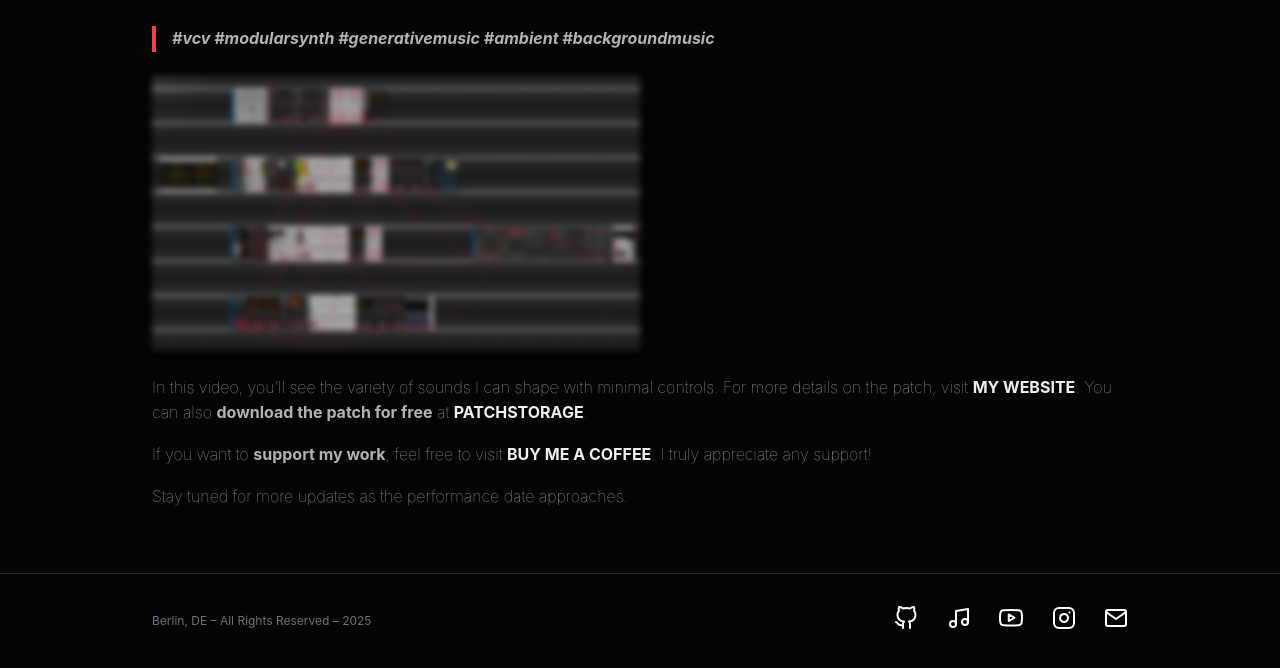
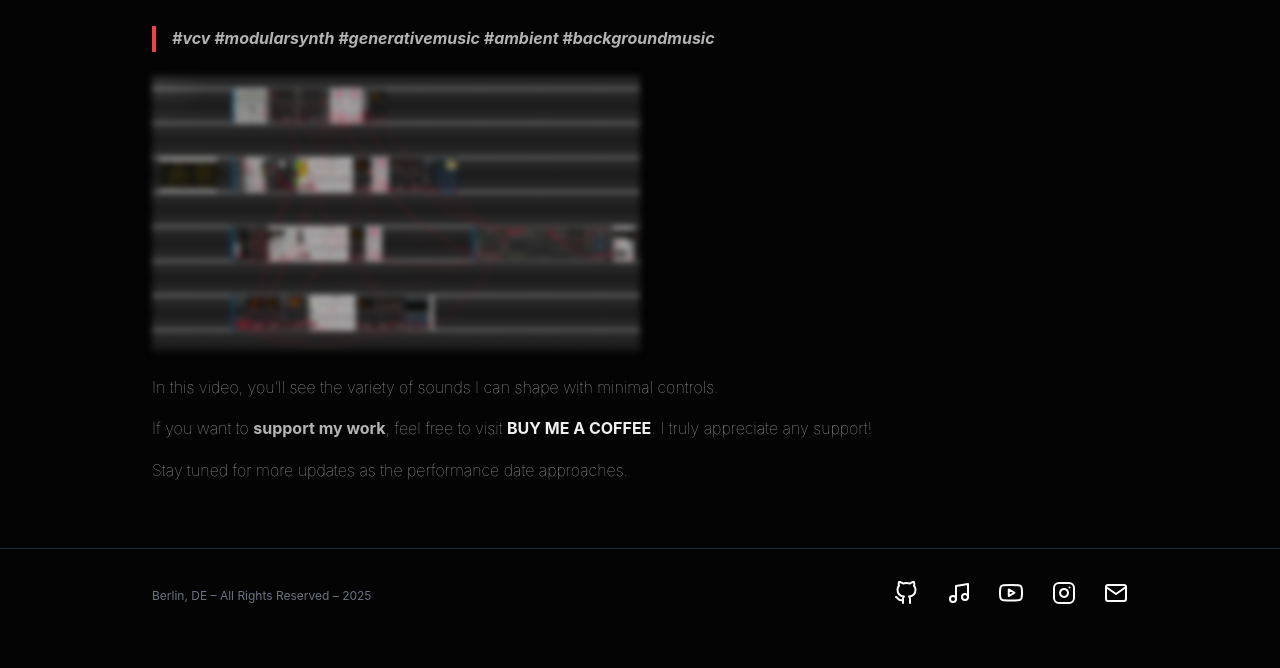
Before and after one commit to Emansafavi/emansafavi.github.io, a Jekyll site: the page built from _posts/2025-01-16-The Elephant in the Room – VCV Rack Patch for InKüle Performance.markdown, in a window 1280 px wide and 900 px high, scrolled down 909 px, cut to the strip 232-900 px from the top of the window. Built offline with Jekyll 4.4.1, drawn with Linux system fonts in a browser that asks for light colours; after the commit the page ends 1784 px from its top, so only the background shows below that.

Commit message:
The Elephant in the Room text update

```diff
--- a/_posts/2025-01-16-The Elephant in the Room – VCV Rack Patch for InKüle Performance.markdown
+++ b/_posts/2025-01-16-The Elephant in the Room – VCV Rack Patch for InKüle Performance.markdown
@@ -38,7 +38,7 @@ Below is a **10-minute YouTube demo** showcasing how I use this patch for ambien
         class="project-image" />
 </a>
 
-In this video, you’ll see the variety of sounds I can shape with minimal controls. For more details on the patch, visit [my website](https://www.emansafavi.com). You can also **download the patch for free** at [Patchstorage](https://patchstorage.com/the-elephant-in-the-room/).
+In this video, you’ll see the variety of sounds I can shape with minimal controls.
 
 If you want to **support my work**, feel free to visit [Buy Me a Coffee](https://buymeacoffee.com/emansafavi). I truly appreciate any support!
 
```
